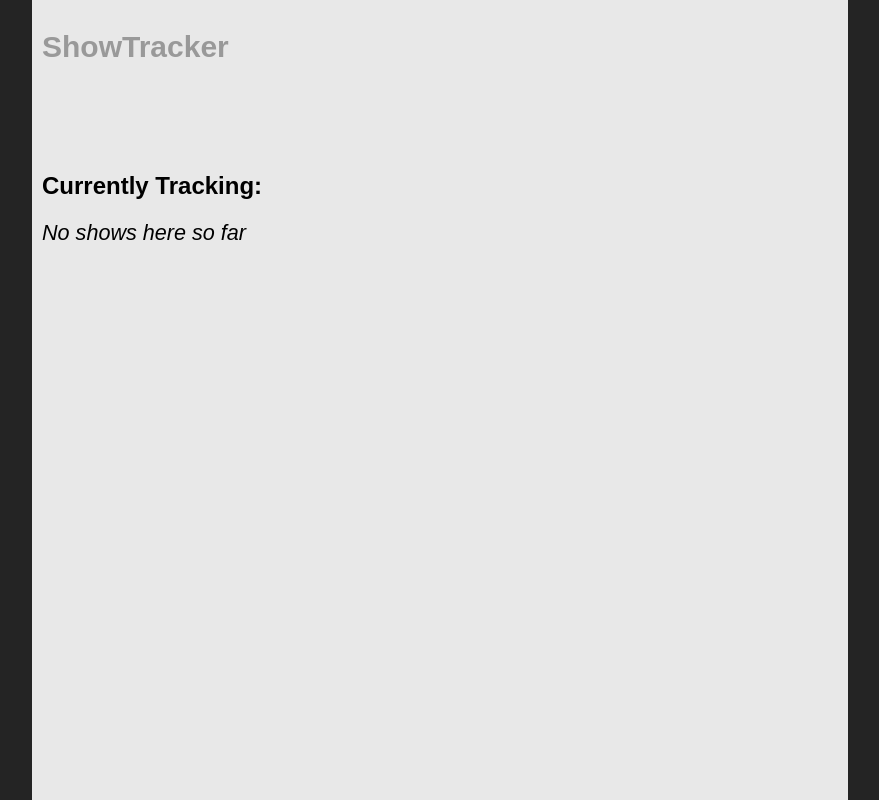
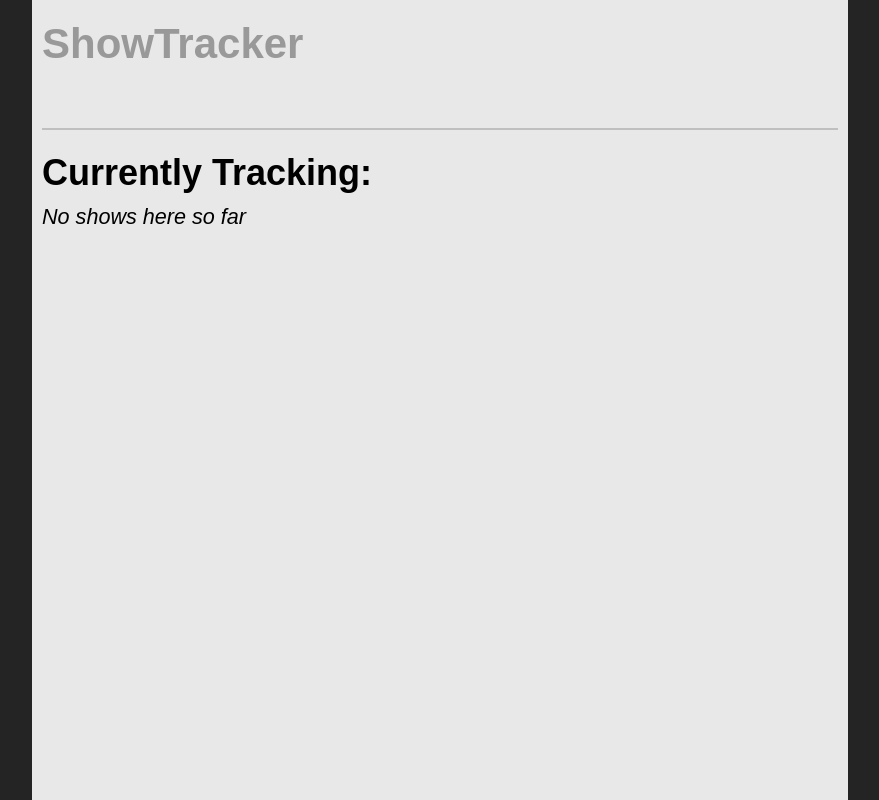
Before and after one commit to Dostoy320/ShowTracker, a Flask app: page / in a window 1280 px wide. Shown: the whole page, without its empty margins (200-1079 px from the left). Run offline with Flask 2, Linux system fonts and the light colour scheme; data that the repository does not hold is empty; some libraries are stand-ins or nearby versions.

Commit message:
finished smallest device styling

```diff
--- a/showtracker/static/css/showtracker_style/sass/style.scss
+++ b/showtracker/static/css/showtracker_style/sass/style.scss
@@ -6,11 +6,9 @@
 $border_all: 0px solid blue;
 
 /*Media Query Sizes*/
-$larger-than-tiny: "only screen and (min-width : 480px)";
-
-$pads-desktop: "only screen and (min-width : 640px)";
-
-$landscapepads-desktop: "only screen and (min-width : 960px)";
+$smallest-landscape: "only screen and (min-width : 480px)";
+$iphone-portrait: "only screen and (min-width : 640px)";
+$iphone-landscape: "only screen and (min-width : 960px)";
 
 /* Site color pallete */
 $slate_gray: #242424;
@@ -55,12 +55,14 @@ html {
 	body {
 		background-color: $dark_white;
 		height: 100%;
-		h1 { font-size: 2.5rem; }
+		min-width: 26.4rem;
+		h1 { font-size: 2.6rem; }
 		h2 {
 			font-size: 2rem;
 			float: left;
 			display: block;
 			width: 100%;
+			margin: 0 0 10px 0;
 		}
 		h3 { font-size: 1.5rem; }
 	}
@@ -83,24 +85,31 @@ html {
 
 header {
 	margin: 0 auto;
-	height: 100px;
+	height: 90px;
+	border-bottom: 2px solid $light_gray;
 	#persistent_logo {
 		margin-top: 10px;
 		font-size: 2rem;
 		h1 {
 			color: #999999;
+			margin-bottom: 0;
 		}
 	}
 	#meta-nav {
-		width: 60%;
+		font-size: 1.5rem;
+		width: 75%;
 		height: 50px;
 		float: left;
 		padding-top: 20px;
+		a:last-child {
+			margin-left: 8px;
+		}
 	}
 	#user {
 		float: right;
 		width: 20%;
 		height: 50px;
+		margin-top: 0;
 		h3 {
 			margin: 0;
 		}
@@ -266,9 +299,33 @@ header {
 			width: 200px;
 		}
 	}
+	#confirm_popup {
+		left: 30%;
+	}
 
 } /* End larger-than-tiny media query */
 
-@media #{$pads-desktop} {
+@media #{$iphone-portrait} {
+	html {
+		body {
+			h1 { font-size: 3.5rem; }
+			h2 { font-size: 3rem; }
+			h3 { font-size: 2.2rem; }
+		}
+	}
 
+	header {
+		height: 110px;
+		#persistent_logo {
+			h1 {
+				margin-top: 10px;
+			}
+		}
+		#meta-nav {
+			font-size: 2.3rem;
+		}
+		#user {
+			text-align: right;
+		}
+	}
 }
--- a/showtracker/static/css/showtracker_style/stylesheets/style.css
+++ b/showtracker/static/css/showtracker_style/stylesheets/style.css
@@ -392,24 +392,26 @@ html {
 html body {
   background-color: #e8e8e8;
   height: 100%;
-}
-/* line 58, ../sass/style.scss */
-html body h1 {
-  font-size: 2.5rem;
+  min-width: 26.4rem;
 }
 /* line 59, ../sass/style.scss */
+html body h1 {
+  font-size: 2.6rem;
+}
+/* line 60, ../sass/style.scss */
 html body h2 {
   font-size: 2rem;
   float: left;
   display: block;
   width: 100%;
+  margin: 0 0 10px 0;
 }
-/* line 65, ../sass/style.scss */
+/* line 67, ../sass/style.scss */
 html body h3 {
   font-size: 1.5rem;
 }
 
-/* line 69, ../sass/style.scss */
+/* line 71, ../sass/style.scss */
 .container {
   overflow: hidden;
   *zoom: 1;
@@ -421,45 +423,53 @@ html body h3 {
   background-color: #e8e8e8;
   font-size: 1.2rem;
 }
-/* line 78, ../sass/style.scss */
+/* line 80, ../sass/style.scss */
 .container .column {
   margin: 0 auto;
   width: 100%;
 }
 
-/* line 84, ../sass/style.scss */
+/* line 86, ../sass/style.scss */
 header {
   margin: 0 auto;
-  height: 100px;
+  height: 90px;
+  border-bottom: 2px solid #bfbfbf;
 }
-/* line 87, ../sass/style.scss */
+/* line 90, ../sass/style.scss */
 header #persistent_logo {
   margin-top: 10px;
   font-size: 2rem;
 }
-/* line 90, ../sass/style.scss */
+/* line 93, ../sass/style.scss */
 header #persistent_logo h1 {
   color: #999999;
+  margin-bottom: 0;
 }
-/* line 94, ../sass/style.scss */
+/* line 98, ../sass/style.scss */
 header #meta-nav {
-  width: 60%;
+  font-size: 1.5rem;
+  width: 75%;
   height: 50px;
   float: left;
   padding-top: 20px;
 }
-/* line 100, ../sass/style.scss */
+/* line 104, ../sass/style.scss */
+header #meta-nav a:last-child {
+  margin-left: 8px;
+}
+/* line 108, ../sass/style.scss */
 header #user {
   float: right;
   width: 20%;
   height: 50px;
+  margin-top: 0;
 }
-/* line 104, ../sass/style.scss */
+/* line 113, ../sass/style.scss */
 header #user h3 {
   margin: 0;
 }
 
-/* line 109, ../sass/style.scss */
+/* line 118, ../sass/style.scss */
 .flash {
   float: left;
   margin: 10px 0 10px 0;
@@ -637,9 +685,45 @@ header #user h3 {
     border-radius: 5px;
   }
 
-  /* line 265, ../sass/style.scss */
+  /* line 298, ../sass/style.scss */
   #show_shows h3 {
     width: 200px;
   }
+
+  /* line 302, ../sass/style.scss */
+  #confirm_popup {
+    left: 30%;
+  }
 }
 /* End larger-than-tiny media query */
+@media only screen and (min-width: 640px) {
+  /* line 311, ../sass/style.scss */
+  html body h1 {
+    font-size: 3.5rem;
+  }
+  /* line 312, ../sass/style.scss */
+  html body h2 {
+    font-size: 3rem;
+  }
+  /* line 313, ../sass/style.scss */
+  html body h3 {
+    font-size: 2.2rem;
+  }
+
+  /* line 317, ../sass/style.scss */
+  header {
+    height: 110px;
+  }
+  /* line 320, ../sass/style.scss */
+  header #persistent_logo h1 {
+    margin-top: 10px;
+  }
+  /* line 324, ../sass/style.scss */
+  header #meta-nav {
+    font-size: 2.3rem;
+  }
+  /* line 327, ../sass/style.scss */
+  header #user {
+    text-align: right;
+  }
+}
--- a/showtracker/templates/signup.html
+++ b/showtracker/templates/signup.html
@@ -21,7 +21,7 @@
 
 		{{ form.username.label }}
 		<br>
-		{{ form.username }}
+		{{ form.username (autofocus=true)}}
 		<br>
 		{{ form.email.label }}
 		<br>
```
Also changed, not shown: other parts of showtracker/static/css/showtracker_style/sass/style.scss (+50 -24 lines), other parts of showtracker/static/css/showtracker_style/stylesheets/style.css (+85 -47 lines), showtracker/templates/add_shows.html (+4 -4 lines), showtracker/templates/login.html (+16 -5 lines), showtracker/views.py (+9 -3 lines).
